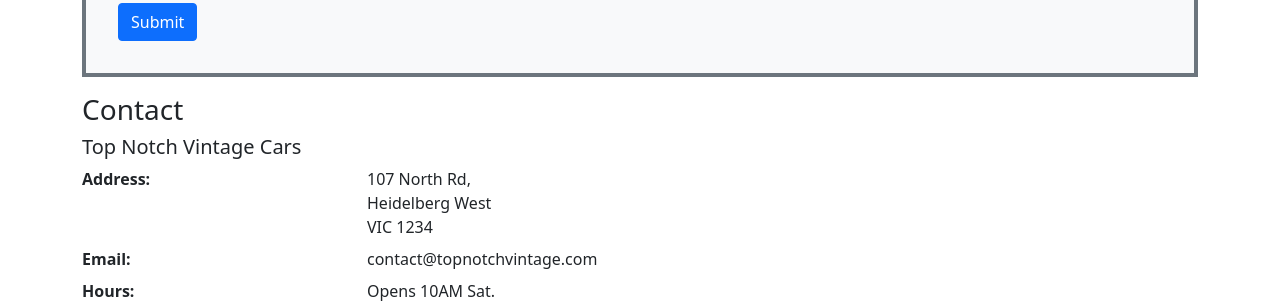
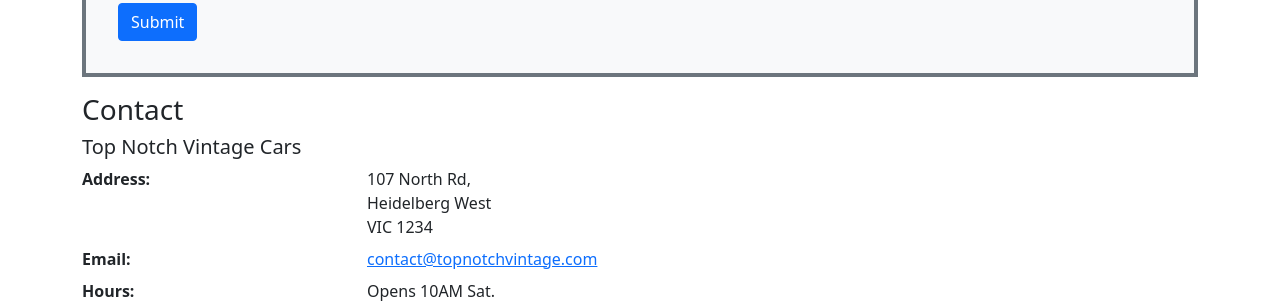
Before and after one commit to metaTara/vintageCarsTara, a plain HTML site: page index.html in a window 1280 px wide. Shown: the part 1496-1804 px from the top of the page. Drawn offline with nearby package versions, Linux system fonts and the light colour scheme.

Commit message:
added href to email

```diff
--- a/index.html
+++ b/index.html
@@ -150,7 +150,7 @@
     <dt class="col-sm-3">Address:</dt>
     <dd class="col-sm-9">107 North Rd,<br> Heidelberg West<br> VIC 1234</dd>
     <dt class="col-sm-3">Email:</dt>
-    <dd class="col-sm-9">contact@topnotchvintage.com</dd>
+    <dd class="col-sm-9"><a href="mailto:contact@topnotchvintage.com">contact@topnotchvintage.com</a></dd>
     <dt class="col-sm-3">Hours:</dt>
     <dd class="col-sm-9"> Opens 10AM Sat.</dd>
     <dt class="col-sm-3">Phone:</dt>
```
